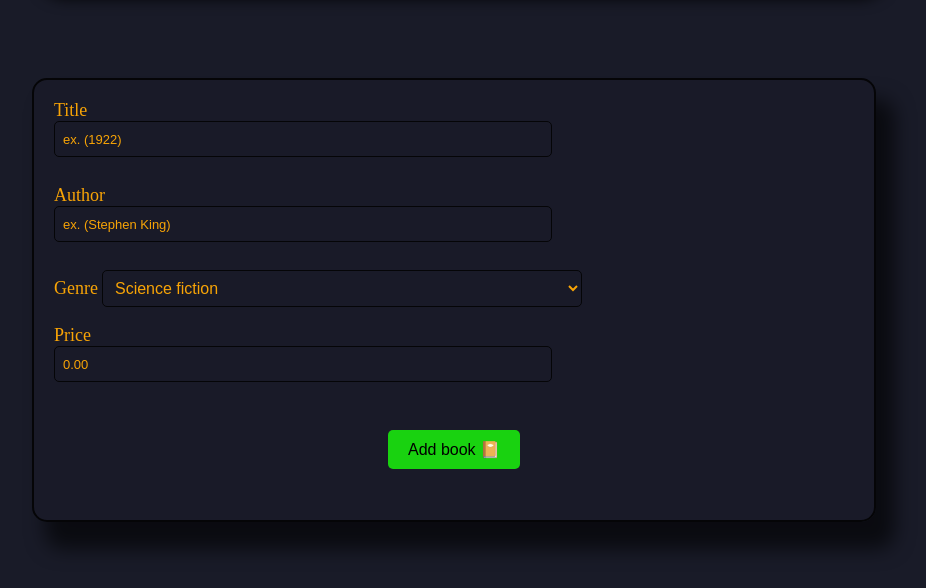
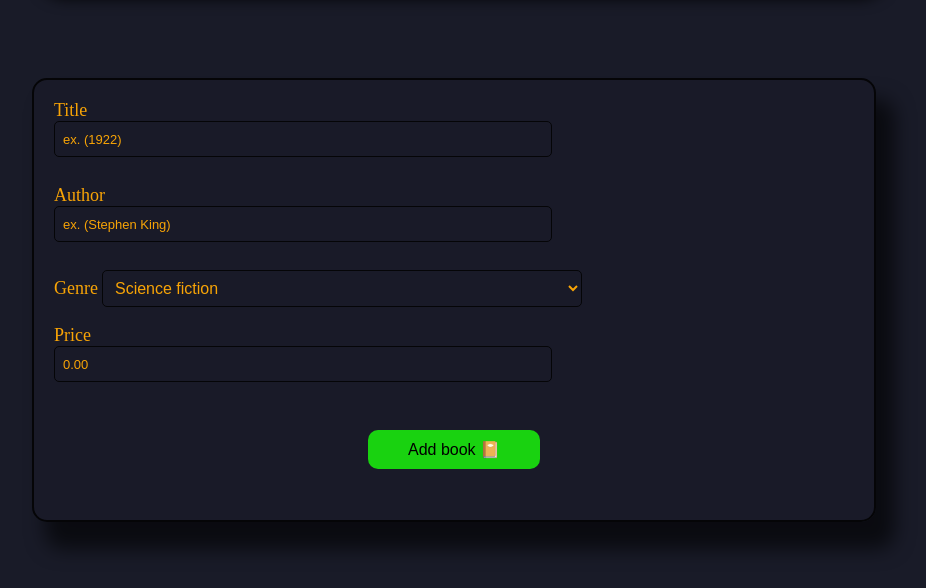
Before and after one commit to NikosZapantis/Book-E-Store, a plain HTML site: page index.html in a window 1280 px wide. Both pictures are taken after a click on the button "Add a Book". Shown: the part 180-768 px from the top of the page, without its empty margins (218-1144 px from the left). Drawn offline with Linux system fonts and the light colour scheme.

Commit message:
Add A Book {DONE}

```diff
--- a/src/bookstore.css
+++ b/src/bookstore.css
@@ -115,8 +115,8 @@ label {
     background-color: #19d210;
     color: black;
     border: none;
-    border-radius: 5px;
-    padding: 10px 20px;
+    border-radius: 10px;
+    padding: 10px 40px;
     font-size: 16px;
     cursor: pointer;
     display: block;
@@ -124,5 +124,5 @@ label {
 }
 
 #submitBtn:hover {
-    background-color: ;
+    background-color: #0da808;
 }
```
